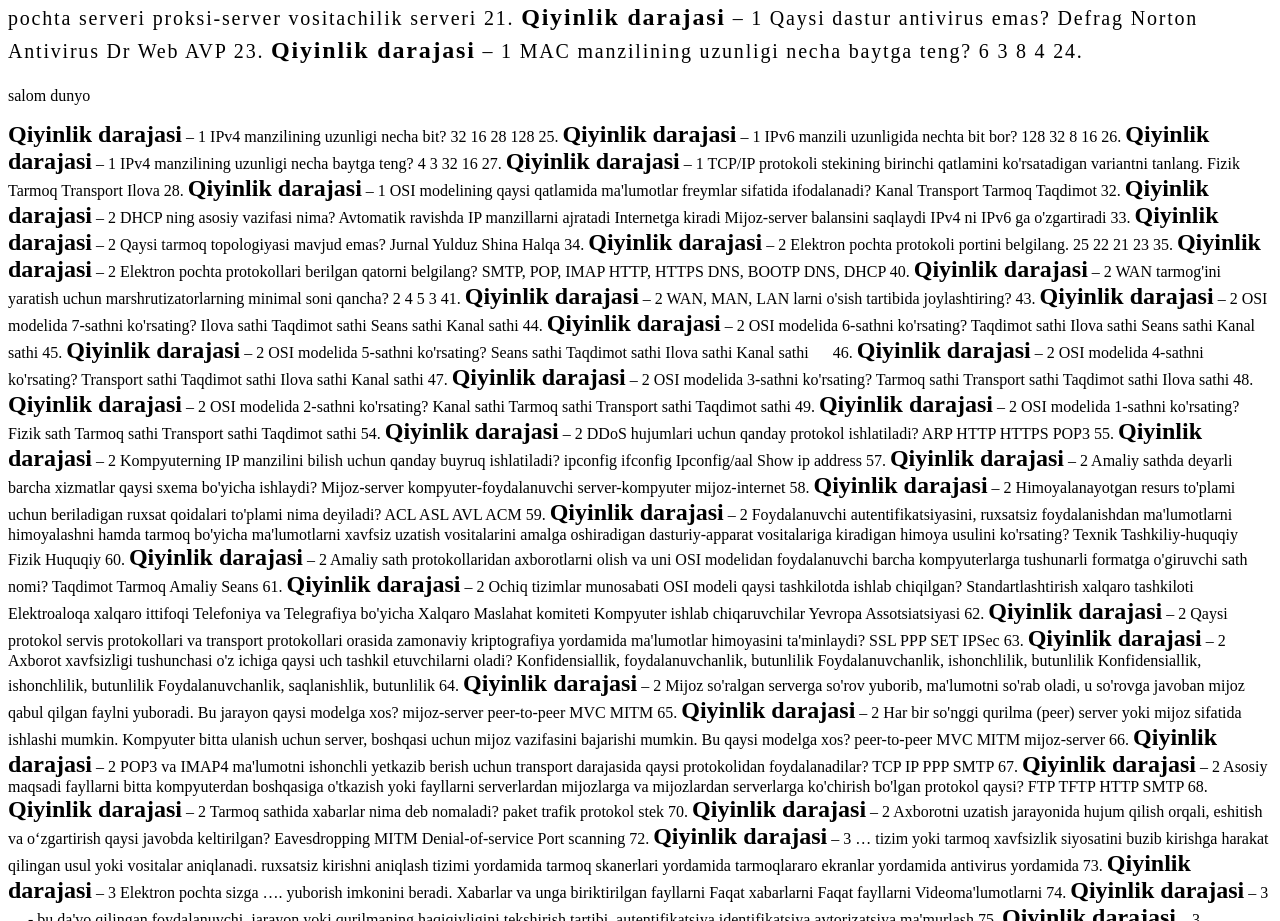
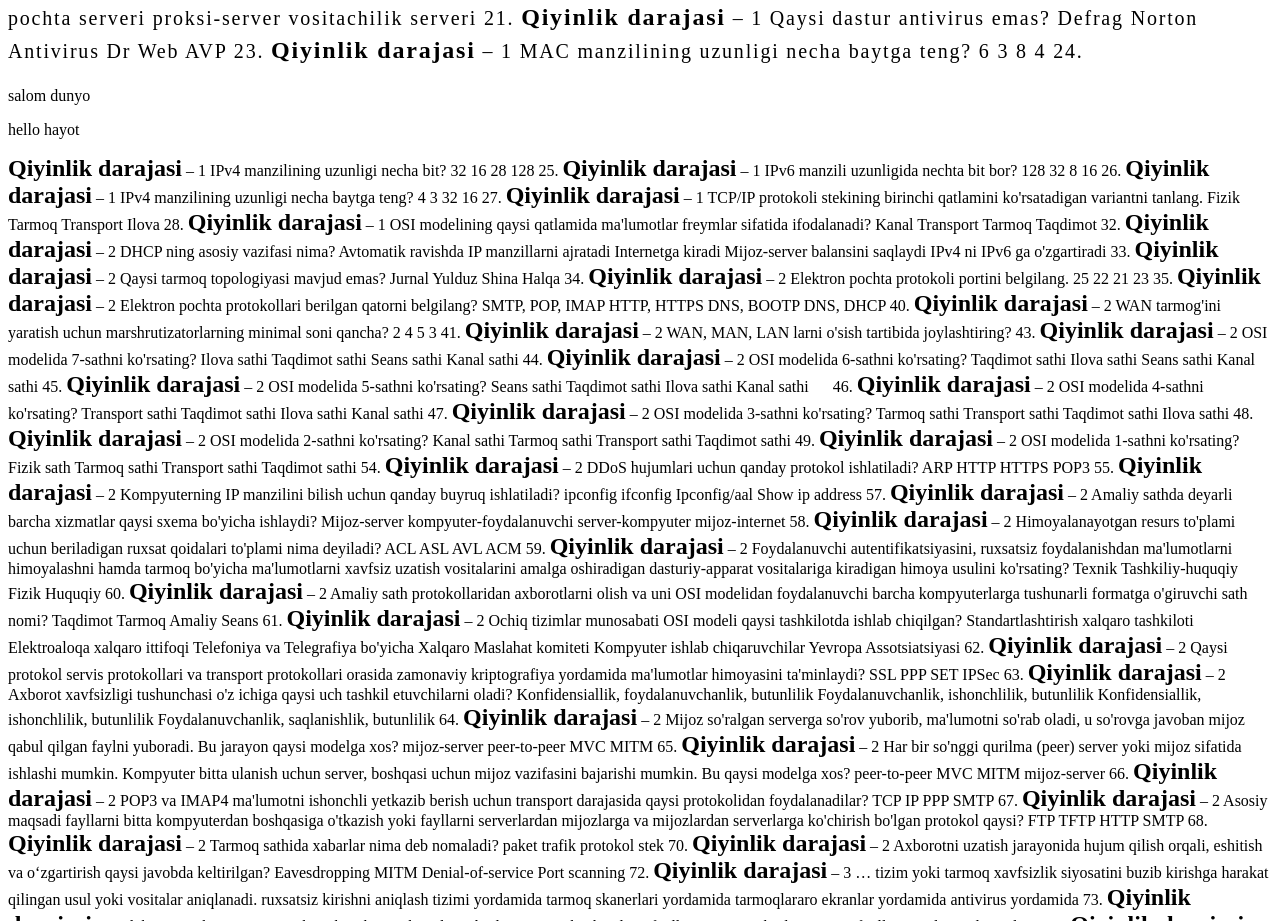
Before and after one commit to ruslan3220/TUIT, a plain HTML site: page index.html in a window 1280 px wide. Shown: the part 5987-6908 px from the top of the page. Drawn offline with Linux system fonts and the light colour scheme.

Commit message:
third change

```diff
--- a/index.html
+++ b/index.html
@@ -643,6 +643,8 @@
 
     24.
     <p>salom dunyo</p>
+
+    <p>hello hayot</p>
     <b>Qiyinlik darajasi</b> – 1
     IPv4 manzilining uzunligi necha bit?
     32
```
